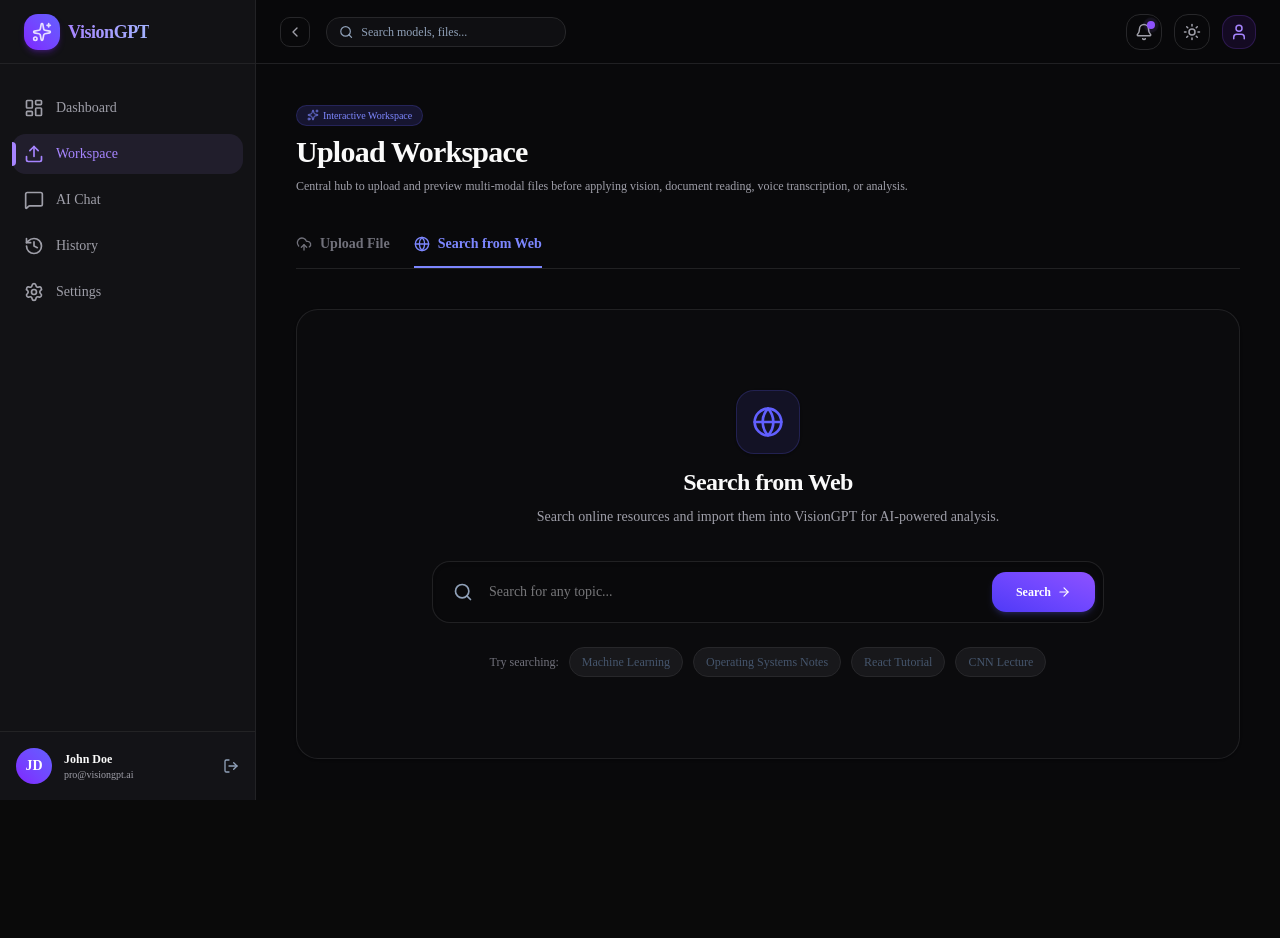
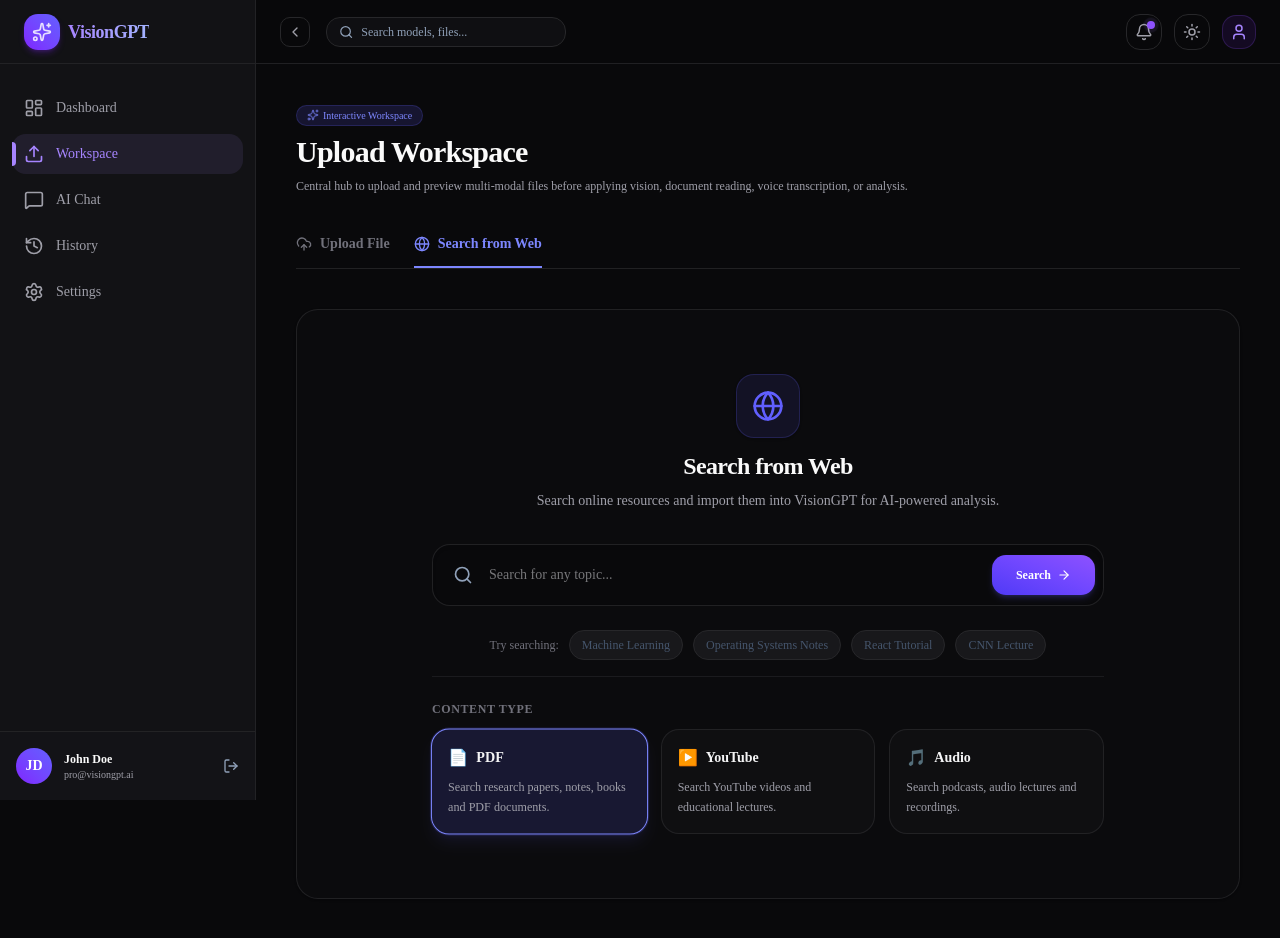
Before and after one commit to khizerfarhaan7/VisionGPT, a Next.js app in the folder frontend/: page /workspace in a window 1280 px wide. Both pictures are taken after a click on the button "Search from Web". Before the commit the page ends 800 px from the top, so only its background shows below. Built offline with nearby package versions, Linux system fonts and the light colour scheme.

Commit message:
feat(search-ui): add content type selector cards

```diff
--- a/frontend/src/app/workspace/page.tsx
+++ b/frontend/src/app/workspace/page.tsx
@@ -85,6 +85,7 @@
 export default function WorkspacePage() {
   const [activeWorkspaceTab, setActiveWorkspaceTab] = useState<"upload" | "search">("upload");
   const [webSearchQuery, setWebSearchQuery] = useState("");
+  const [selectedContentType, setSelectedContentType] = useState<"pdf" | "youtube" | "audio">("pdf");
   const [isDragActive, setIsDragActive] = useState(false);
   const [selectedFiles, setSelectedFiles] = useState<SelectedFile[]>([]);
   const [recentUploads, setRecentUploads] = useState<RecentUpload[]>([]);
@@ -2853,6 +2854,57 @@
                 </button>
               ))}
             </div>
+
+            {/* Content Type Selector */}
+            <div className="pt-6 border-t border-slate-100 dark:border-zinc-800/60 space-y-3 w-full text-left">
+              <h3 className="text-xs font-bold tracking-wider text-slate-400 dark:text-zinc-500 uppercase">
+                Content Type
+              </h3>
+              <div className="grid grid-cols-1 sm:grid-cols-3 gap-3.5">
+                {[
+                  {
+                    id: "pdf",
+                    icon: "📄",
+                    title: "PDF",
+                    description: "Search research papers, notes, books and PDF documents."
+                  },
+                  {
+                    id: "youtube",
+                    icon: "▶️",
+                    title: "YouTube",
+                    description: "Search YouTube videos and educational lectures."
+                  },
+                  {
+                    id: "audio",
+                    icon: "🎵",
+                    title: "Audio",
+                    description: "Search podcasts, audio lectures and recordings."
+                  }
+                ].map((type) => {
+                  const isSelected = selectedContentType === type.id;
+                  return (
+                    <button
+                      key={type.id}
+                      type="button"
+                      onClick={() => setSelectedContentType(type.id as "pdf" | "youtube" | "audio")}
+                      className={`p-4 rounded-2xl text-left transition-all duration-200 cursor-pointer relative overflow-hidden flex flex-col justify-between space-y-2 border ${
+                        isSelected
+                          ? "border-indigo-500 dark:border-indigo-400 bg-indigo-500/10 dark:bg-indigo-500/15 shadow-lg shadow-indigo-500/10 ring-1 ring-indigo-500/20 scale-[1.01]"
+                          : "border-slate-200/80 dark:border-zinc-800/80 bg-white/80 dark:bg-zinc-900/40 hover:border-slate-300 dark:hover:border-zinc-700 hover:bg-slate-50/80 dark:hover:bg-zinc-800/50 hover:scale-[1.01]"
+                      }`}
+                    >
+                      <div className="flex items-center gap-2 text-sm font-bold text-slate-800 dark:text-zinc-100">
+                        <span className="text-base">{type.icon}</span>
+                        <span>{type.title}</span>
+                      </div>
+                      <p className="text-xs text-slate-500 dark:text-zinc-400 leading-relaxed font-normal">
+                        {type.description}
+                      </p>
+                    </button>
+                  );
+                })}
+              </div>
+            </div>
           </div>
         </motion.div>
       )}
```
